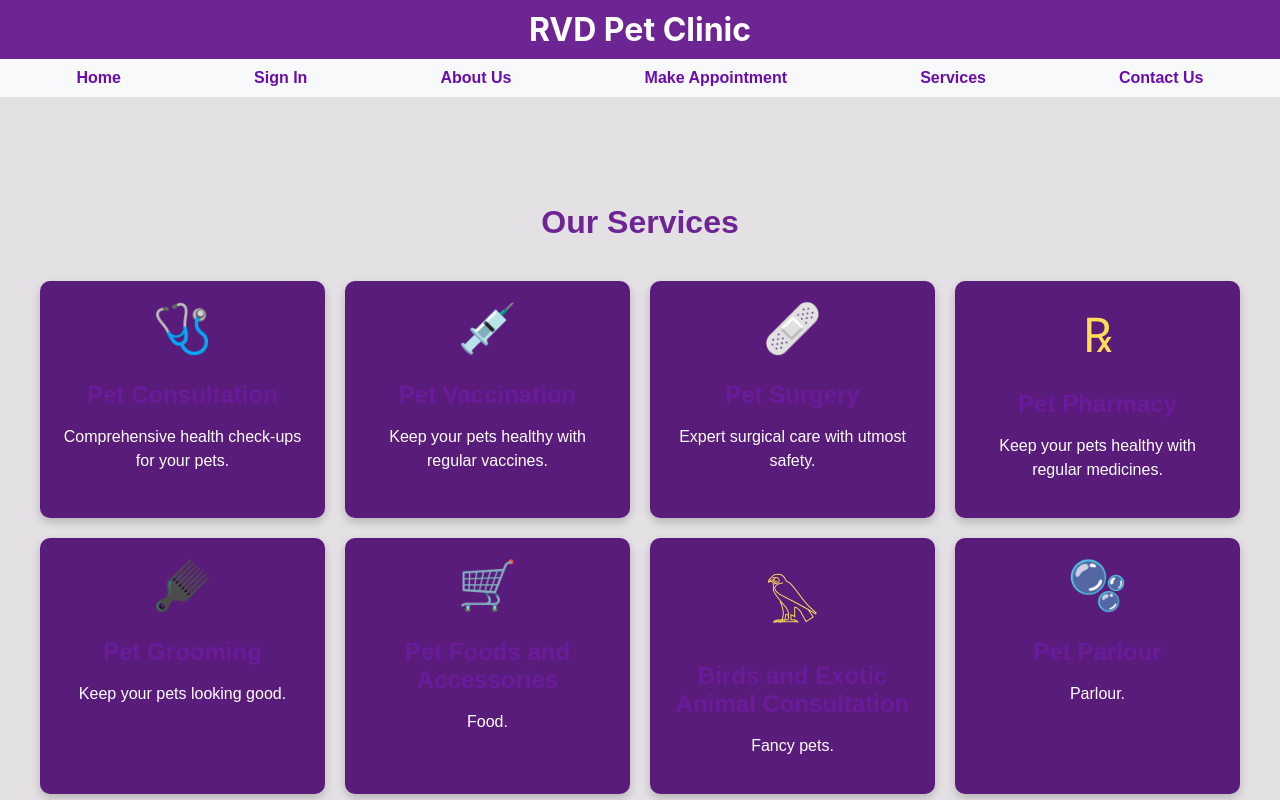
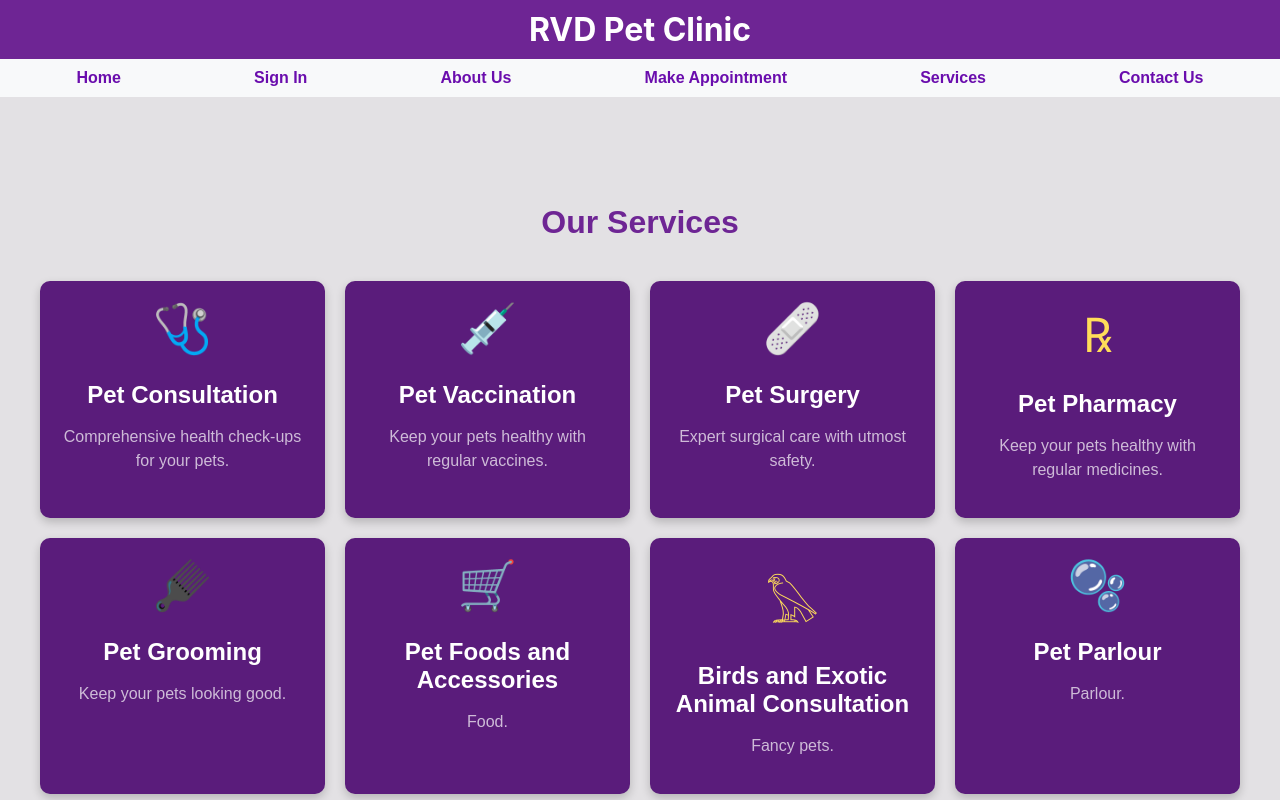
Before and after one commit to MegMary27/RVD-Pet-UI-2, a React (Create React App) app: page /services in a window 1280 px wide. Shown: the top 800 px of the page. Built offline with nearby package versions, Linux system fonts and the light colour scheme.

Commit message:
services color changed

```diff
--- a/src/components/Services.css
+++ b/src/components/Services.css
@@ -57,9 +57,11 @@
 .card h3 {
   font-size: 1.5rem;
   margin-bottom: 10px;
+  color: #ffffff; /* Change color to white */
 }
 
 .card p {
   font-size: 1rem;
   line-height: 1.5;
+  color: rgba(255, 255, 255, 0.7); /* Lighter shade of white for the text */
 }
```
Lines whose indentation alone changed are shown as unchanged.
